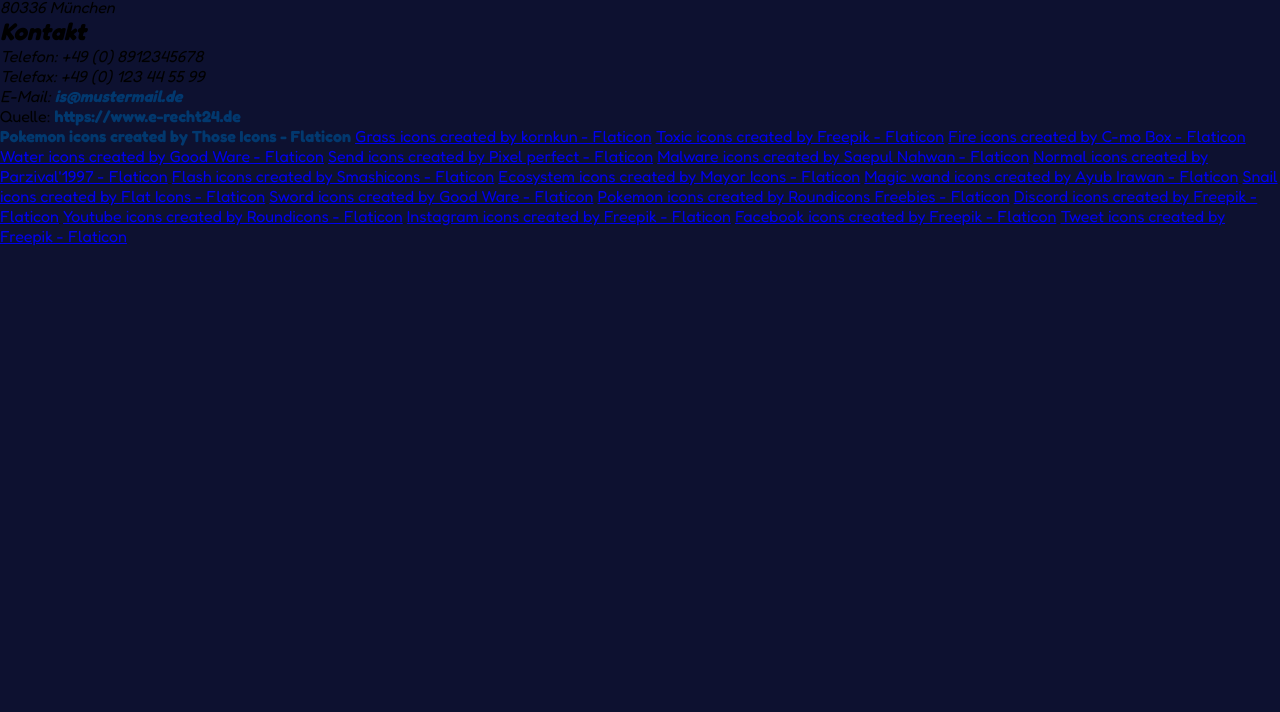
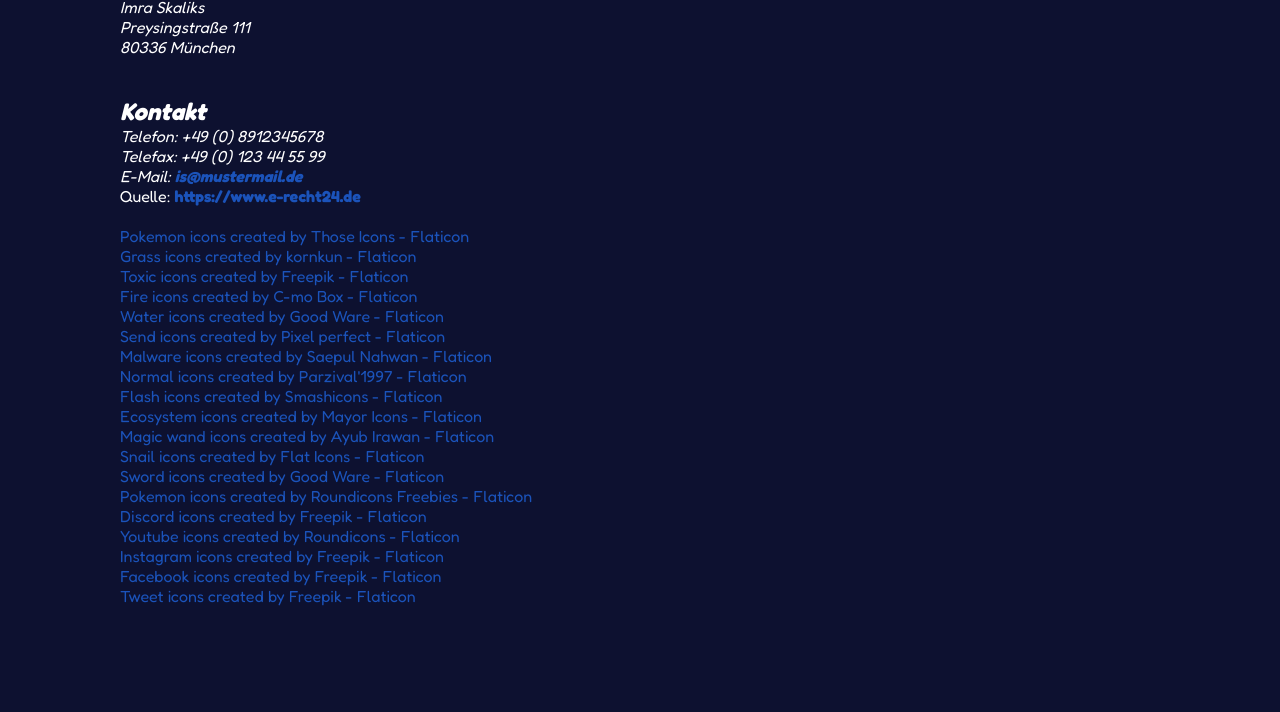
Before and after one commit to ImraS802/pokedex, a plain HTML site: page impressum.html in a window 1280 px wide. Shown: the part 88-800 px from the top of the page. Drawn offline with Linux system fonts and the light colour scheme.

Commit message:
updated impressum

```diff
--- a/impressum.html
+++ b/impressum.html
@@ -13,8 +13,8 @@
 </head>
 
 <body>
-    <main class="content-limitation-one">
-        <div class="padding-impressum">
+    <main class="content_limitation_one">
+        <div class="padding_impressum">
             <h1 class="impr">Impressum</h1>
             <address>
                 <p>Imra Skaliks<br />
@@ -28,44 +28,81 @@
             </address>
             <p>Quelle: <a class="legal_link_style" href="https://www.e-recht24.de">https://www.e-recht24.de</a></p>
 
-            <p class="credits"><a href="https://www.flaticon.com/free-icons/pokemon" title="pokemon icons"
+            <p class="credits">
+                <a class="credit_links" href="https://www.flaticon.com/free-icons/pokemon" title="pokemon icons"
                     rel="nofollow" target="_blank" class="legal_link_style">Pokemon icons
                     created by Those Icons - Flaticon</a>
-                <a href="https://www.flaticon.com/free-icons/grass" title="grass icons">Grass icons created by kornkun -
+                <br>
+                <a class="credit_links" href="https://www.flaticon.com/free-icons/grass" title="grass icons">Grass icons
+                    created by kornkun -
                     Flaticon</a>
-                <a href="https://www.flaticon.com/free-icons/toxic" title="toxic icons">Toxic icons created by Freepik -
+                <br>
+                <a class="credit_links" href="https://www.flaticon.com/free-icons/toxic" title="toxic icons">Toxic icons
+                    created by Freepik -
                     Flaticon</a>
-                <a href="https://www.flaticon.com/free-icons/fire" title="fire icons">Fire icons created by C-mo Box -
+                <br>
+                <a class="credit_links" href="https://www.flaticon.com/free-icons/fire" title="fire icons">Fire icons
+                    created by C-mo Box -
                     Flaticon</a>
-                <a href="https://www.flaticon.com/free-icons/water" title="water icons">Water icons created by Good Ware
+                <br>
+                <a class="credit_links" href="https://www.flaticon.com/free-icons/water" title="water icons">Water icons
+                    created by Good Ware
                     - Flaticon</a>
-                <a href="https://www.flaticon.com/free-icons/send" title="send icons">Send icons created by Pixel
+                <br>
+                <a class="credit_links" href="https://www.flaticon.com/free-icons/send" title="send icons">Send icons
+                    created by Pixel
                     perfect - Flaticon</a>
-                <a href="https://www.flaticon.com/free-icons/malware" title="malware icons">Malware icons created by
+                <br>
+                <a class="credit_links" href="https://www.flaticon.com/free-icons/malware" title="malware icons">Malware
+                    icons created by
                     Saepul Nahwan - Flaticon</a>
-                <a href="https://www.flaticon.com/free-icons/normal" title="normal icons">Normal icons created by
+                <br>
+                <a class="credit_links" href="https://www.flaticon.com/free-icons/normal" title="normal icons">Normal
+                    icons created by
                     Parzival'1997 - Flaticon</a>
-                <a href="https://www.flaticon.com/free-icons/flash" title="flash icons">Flash icons created by
+                <br>
+                <a class="credit_links" href="https://www.flaticon.com/free-icons/flash" title="flash icons">Flash icons
+                    created by
                     Smashicons - Flaticon</a>
-                <a href="https://www.flaticon.com/free-icons/ecosystem" title="ecosystem icons">Ecosystem icons created
+                <br>
+                <a class="credit_links" href="https://www.flaticon.com/free-icons/ecosystem"
+                    title="ecosystem icons">Ecosystem icons created
                     by Mayor Icons - Flaticon</a>
-                <a href="https://www.flaticon.com/free-icons/magic-wand" title="magic wand icons">Magic wand icons
+                <br>
+                <a class="credit_links" href="https://www.flaticon.com/free-icons/magic-wand"
+                    title="magic wand icons">Magic wand icons
                     created by Ayub Irawan - Flaticon</a>
-                <a href="https://www.flaticon.com/free-icons/snail" title="snail icons">Snail icons created by Flat
+                <br>
+                <a class="credit_links" href="https://www.flaticon.com/free-icons/snail" title="snail icons">Snail icons
+                    created by Flat
                     Icons - Flaticon</a>
-                <a href="https://www.flaticon.com/free-icons/sword" title="sword icons">Sword icons created by Good Ware
+                <br>
+                <a class="credit_links" href="https://www.flaticon.com/free-icons/sword" title="sword icons">Sword icons
+                    created by Good Ware
                     - Flaticon</a>
-                <a href="https://www.flaticon.com/free-icons/pokemon" title="pokemon icons">Pokemon icons created by
+                <br>
+                <a class="credit_links" href="https://www.flaticon.com/free-icons/pokemon" title="pokemon icons">Pokemon
+                    icons created by
                     Roundicons Freebies - Flaticon</a>
-                <a href="https://www.flaticon.com/free-icons/discord" title="discord icons">Discord icons created by
+                <br>
+                <a class="credit_links" href="https://www.flaticon.com/free-icons/discord" title="discord icons">Discord
+                    icons created by
                     Freepik - Flaticon</a>
-                <a href="https://www.flaticon.com/free-icons/youtube" title="youtube icons">Youtube icons created by
+                <br>
+                <a class="credit_links" href="https://www.flaticon.com/free-icons/youtube" title="youtube icons">Youtube
+                    icons created by
                     Roundicons - Flaticon</a>
-                <a href="https://www.flaticon.com/free-icons/instagram" title="instagram icons">Instagram icons created
+                <br>
+                <a class="credit_links" href="https://www.flaticon.com/free-icons/instagram"
+                    title="instagram icons">Instagram icons created
                     by Freepik - Flaticon</a>
-                <a href="https://www.flaticon.com/free-icons/facebook" title="facebook icons">Facebook icons created by
+                <br>
+                <a class="credit_links" href="https://www.flaticon.com/free-icons/facebook"
+                    title="facebook icons">Facebook icons created by
                     Freepik - Flaticon</a>
-                <a href="https://www.flaticon.com/free-icons/tweet" title="tweet icons">Tweet icons created by Freepik -
+                <br>
+                <a class="credit_links" href="https://www.flaticon.com/free-icons/tweet" title="tweet icons">Tweet icons
+                    created by Freepik -
                     Flaticon</a>
             </p>
         </div>
--- a/styles/style.css
+++ b/styles/style.css
@@ -554,6 +554,49 @@ footer {
 }
 
 
+.content_limitation_one {
+    display: flex;
+    justify-content: center;
+    color: white;
+}
+
+.padding_impressum {
+    padding: 20px 120px 60px 120px;
+    max-width: 1440px;
+    width: 100%;
+    height: 100vh;
+}
+
+.legal_link_style {
+    color: #1b53ba;
+}
+
+.impr {
+    padding: 0 0 20px 0;
+}
+
+.contact {
+    text-align: left;
+    padding-top: 40px;
+}
+
+.credits {
+    padding-top: 20px;
+}
+
+a.credit_links {
+    color: #1b53ba;
+    text-decoration: none;
+    padding-bottom: 40px;
+}
+
+.credit_links:hover {
+    color: #105ce9;
+    text-decoration: underline;
+}
+
+
+
 
 @media(max-width: 1165px) {
     .overlay_dialog {
```
